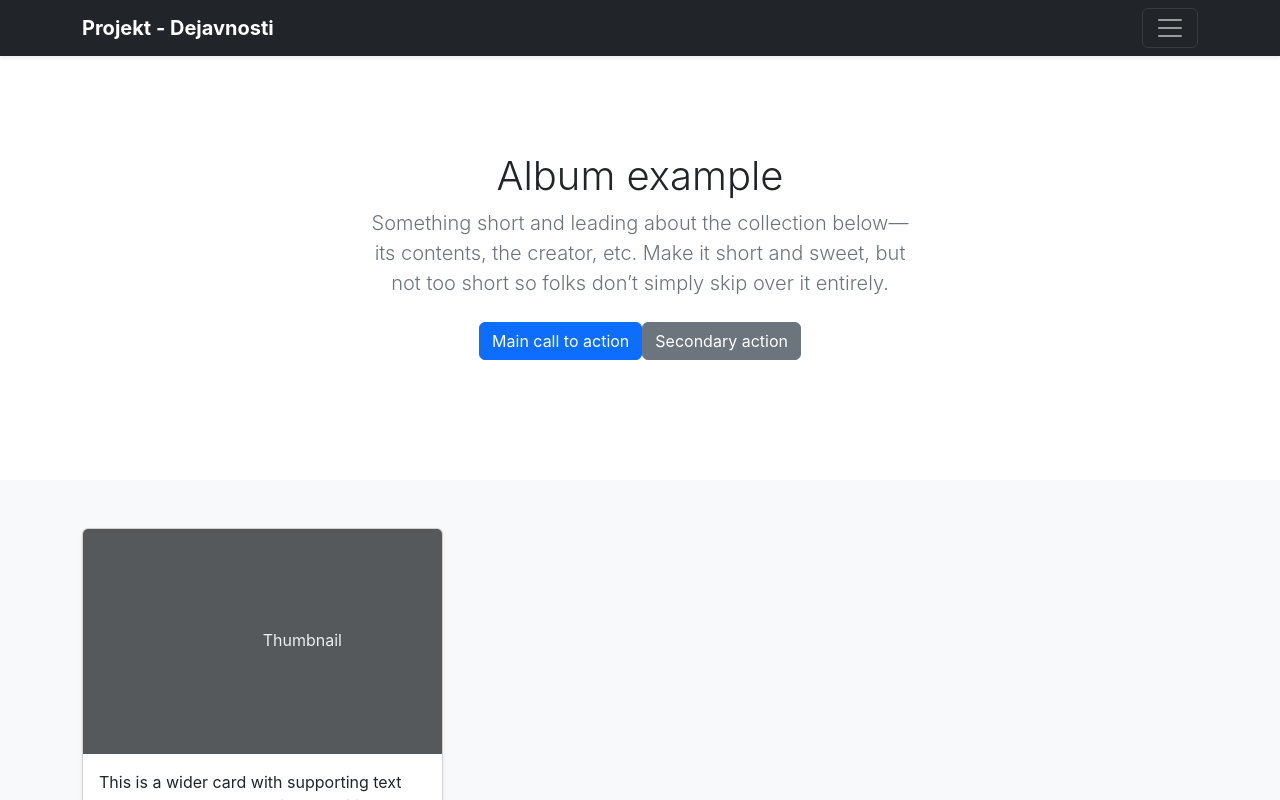
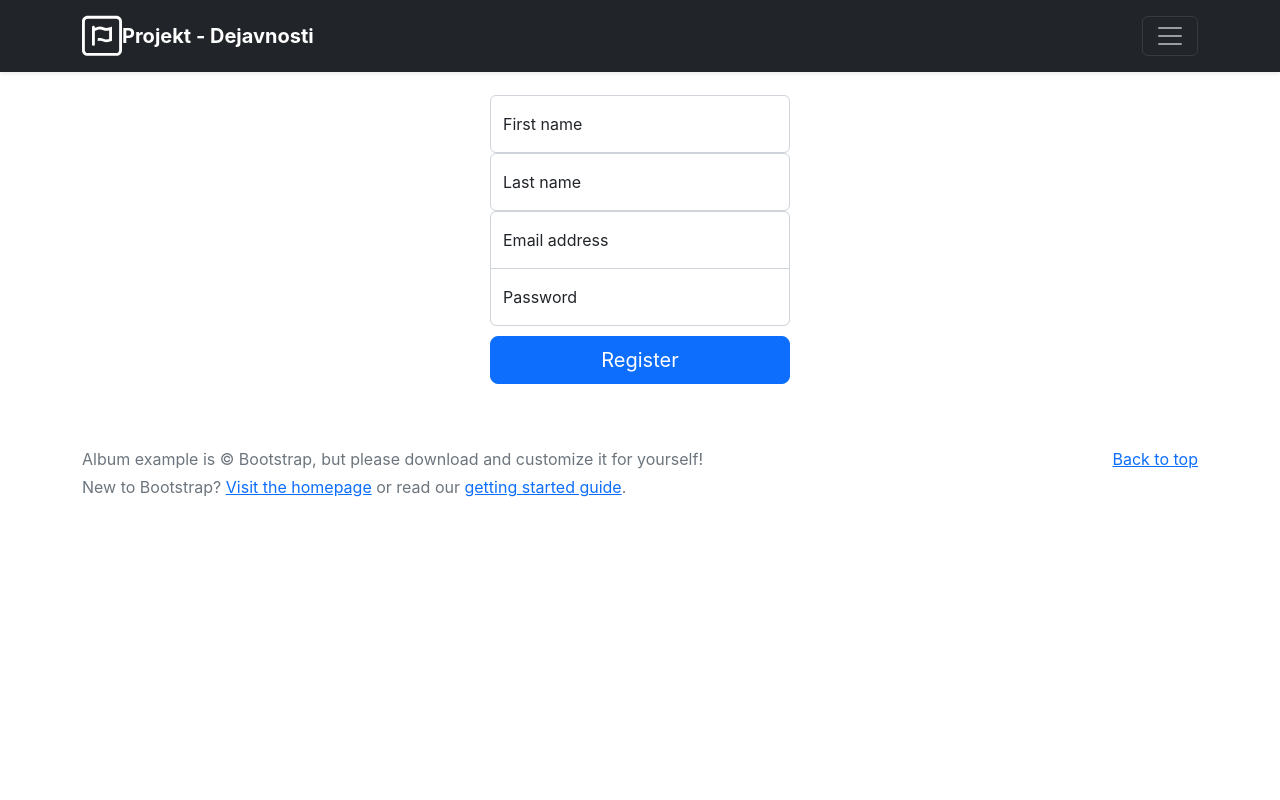
Before and after one commit to janiostir/projekt_frontend, a React (Create React App) app: page /register in a window 1280 px wide. Shown: the top 800 px of the page. Built offline with nearby package versions, Linux system fonts and the light colour scheme.

Commit message:
Register page

```diff
--- a/package.json
+++ b/package.json
@@ -6,12 +6,16 @@
     "@testing-library/jest-dom": "^5.16.4",
     "@testing-library/react": "^13.3.0",
     "@testing-library/user-event": "^13.5.0",
+    "@types/axios": "^0.14.0",
     "@types/jest": "^27.5.2",
     "@types/node": "^16.11.41",
     "@types/react": "^18.0.14",
     "@types/react-dom": "^18.0.5",
+    "@types/react-router-dom": "^5.3.3",
+    "axios": "^0.27.2",
     "react": "^18.2.0",
     "react-dom": "^18.2.0",
+    "react-router-dom": "^6.3.0",
     "react-scripts": "5.0.1",
     "typescript": "^4.7.4",
     "web-vitals": "^2.1.4"
--- a/src/App.tsx
+++ b/src/App.tsx
@@ -1,36 +1,21 @@
 import React from 'react';
 import logo from './logo.svg';
 import './App.css';
-import Nav from "./components/Nav";
-import Footer from "./components/Footer";
-import Card from "./components/Card";
-import Welcome from "./components/Welcome";
+import {BrowserRouter, Route, Routes} from "react-router-dom";
+import Login from "./pages/Login";
+import Register from "./pages/Register";
+import Home from "./pages/Home";
 
 function App() {
   return (
     <>
-
-      <Nav />
-
-      <main>
-
-        <Welcome />
-
-        <div className="album py-5 bg-light">
-          <div className="container">
-
-            <div className="row row-cols-1 row-cols-sm-2 row-cols-md-3 g-3">
-
-              <Card />
-
-            </div>
-          </div>
-        </div>
-
-      </main>
-
-      <Footer />
-
+      <BrowserRouter>
+        <Routes>
+          <Route path={'/'} element={<Home />} />
+          <Route path={'/login'} element={<Login />} />
+          <Route path={'/register'} element={<Register />} />
+        </Routes>
+      </BrowserRouter>
     </>
   );
 }
--- a/src/components/Nav.tsx
+++ b/src/components/Nav.tsx
@@ -27,7 +27,9 @@ const Nav = () => {
               <div className="navbar navbar-dark bg-dark shadow-sm">
                   <div className="container">
                       <a href="/" className="navbar-brand d-flex align-items-center">
-
+                          <svg xmlns="http://www.w3.org/2000/svg" viewBox="0 0 448 512" width="40" fill="white">
+                              <path d="M201.6,152c-25.4,0-37.4,10.4-57.6,14.4V160c0-8.8-7.2-16-16-16s-16,7.2-16,16v192c0,0.8,0.1,1.6,0.2,2.4 c0.1,0.4,0.1,0.8,0.2,1.2c1.6,7.1,8,12.4,15.6,12.4s14-5.3,15.6-12.4c0.1-0.4,0.2-0.8,0.2-1.2c0.1-0.8,0.2-1.6,0.2-2.4V198.4 c4-0.8,7.7-1.8,11.2-3c14.3-4.7,26-11.4,46.4-11.4c31.4,0,43.2,16,74.6,16c8.9,0,15.9-1.1,24.2-3.5c1.2-0.3,2.4-0.7,3.6-1.1v96 c-10,3.2-17.6,4.6-27.8,4.6c-31.4,0-43.4-16-74.6-16c-10.2,0-18.2,1.8-25.6,4v32c7.4-2.4,15.4-4,25.6-4c31.4,0,43.2,16,74.6,16	c18.6,0,28.2-4.8,59.8-16V152c-31.6,11.2-41.2,16-59.8,16C244.8,168,232.8,152,201.6,152z M384,32H64C28.7,32,0,60.7,0,96v320	c0,35.3,28.7,64,64,64h320c35.3,0,64-28.7,64-64V96C448,60.7,419.3,32,384,32z M416,416c0,17.6-14.4,32-32,32H64 c-17.6,0-32-14.4-32-32V96c0-17.6,14.4-32,32-32h320c17.6,0,32,14.4,32,32V416z"/>
+                          </svg>
                           <strong>Projekt - Dejavnosti</strong>
                       </a>
                       <button className="navbar-toggler" type="button" data-bs-toggle="collapse" data-bs-target="#navbarHeader"
--- /dev/null
+++ b/src/pages/Home.tsx
@@ -0,0 +1,35 @@
+import React from "react";
+import Nav from "../components/Nav";
+import Welcome from "../components/Welcome";
+import Card from "../components/Card";
+import Footer from "../components/Footer";
+
+const Home = () => {
+    return (
+        <>
+
+            <Nav />
+
+            <main>
+
+                <Welcome />
+
+                <div className="album py-5 bg-light">
+                    <div className="container">
+
+                        <div className="row row-cols-1 row-cols-sm-2 row-cols-md-3 g-3">
+
+                            <Card />
+
+                        </div>
+                    </div>
+                </div>
+
+            </main>
+
+            <Footer />
+
+        </>
+    );
+}
+export default Home;
--- a/src/pages/Login.tsx
+++ b/src/pages/Login.tsx
@@ -1,6 +1,14 @@
 import React from "react";
+import Nav from "../components/Nav";
+import Footer from "../components/Footer";
 
 const Login = () => {
-
+return(
+    <>
+        <Nav />
+        <h1>Login</h1>
+        <Footer />
+    </>
+)
 }
 export default Login;
--- /dev/null
+++ b/src/pages/Register.css
@@ -0,0 +1,20 @@
+.form-signin {
+    max-width: 330px;
+    padding: 15px;
+}
+
+.form-signin .form-floating:focus-within {
+    z-index: 2;
+}
+
+.form-signin input[type="email"] {
+    margin-bottom: -1px;
+    border-bottom-right-radius: 0;
+    border-bottom-left-radius: 0;
+}
+
+.form-signin input[type="password"] {
+    margin-bottom: 10px;
+    border-top-left-radius: 0;
+    border-top-right-radius: 0;
+}
--- a/src/pages/Register.tsx
+++ b/src/pages/Register.tsx
@@ -1,6 +1,83 @@
-import React from "react";
+import React, {SyntheticEvent, useState} from "react";
+import axios from 'axios';
+import {Navigate} from "react-router-dom";
+import './Register.css';
+import Nav from "../components/Nav";
+import Footer from "../components/Footer";
 
 const Register = () => {
+    const[first_name, setFirstName] = useState('');
+    const[last_name, setLastName] = useState('');
+    const[email, setEmail] = useState('');
+    const[password, setPassword] = useState('');
 
+    const[errorText, setErrorText] = useState('');
+
+    const[redirect, setRedirect] = useState(false);
+
+    const submit = async (e: SyntheticEvent) => {
+        e.preventDefault();
+        const data = {
+            first_name,
+            last_name,
+            email,
+            password
+        }
+        console.log(data);
+        const res = await axios.post('http://localhost:8080/auth/register',data);
+        console.log(res);
+
+        // success pri registraciji -> preusmeritev na login page
+        if (res.status == 201) {
+            setRedirect(true);
+        }
+
+        //FIXME backend s try - catch v primeru errorja
+        if (res.status != 201) {
+            setErrorText('Napaka v podatkih');
+            console.log(errorText);
+        }
+
+    }
+
+    if (redirect) {
+        return <Navigate to='/login' />
+    }
+
+    return (
+        <>
+            <Nav />
+            <h2>{errorText}</h2>
+            <form onSubmit={submit} className="form-signin w-100 m-auto">
+                <div className="form-floating">
+                    <input type="text" className="form-control" id="floatingFirstName"
+                           placeholder="First name"
+                           onChange={(e) => setFirstName(e.target.value)}/>
+                    <label htmlFor="floatingFirstName">First name</label>
+                </div>
+                <div className="form-floating">
+                    <input type="text" className="form-control" id="floatingLastName"
+                           placeholder="Last name"
+                           onChange={(e) => setLastName(e.target.value)}/>
+                    <label htmlFor="floatingLastName">Last name</label>
+                </div>
+                <div className="form-floating">
+                    <input type="email" className="form-control" id="floatingInput"
+                           placeholder="name@example.com"
+                           onChange={(e) => setEmail(e.target.value)}/>
+                    <label htmlFor="floatingInput">Email address</label>
+                </div>
+                <div className="form-floating">
+                    <input type="password" className="form-control" id="floatingPassword"
+                           placeholder="Password"
+                           onChange={(e) => setPassword(e.target.value)}/>
+                    <label htmlFor="floatingPassword">Password</label>
+                </div>
+                <button className="w-100 btn btn-lg btn-primary" type="submit">Register</button>
+            </form>
+            <Footer />
+        </>
+    )
 }
+
 export default Register;
```
Also changed, not shown: 1 other file (tests, documents, lock files or other folders).
